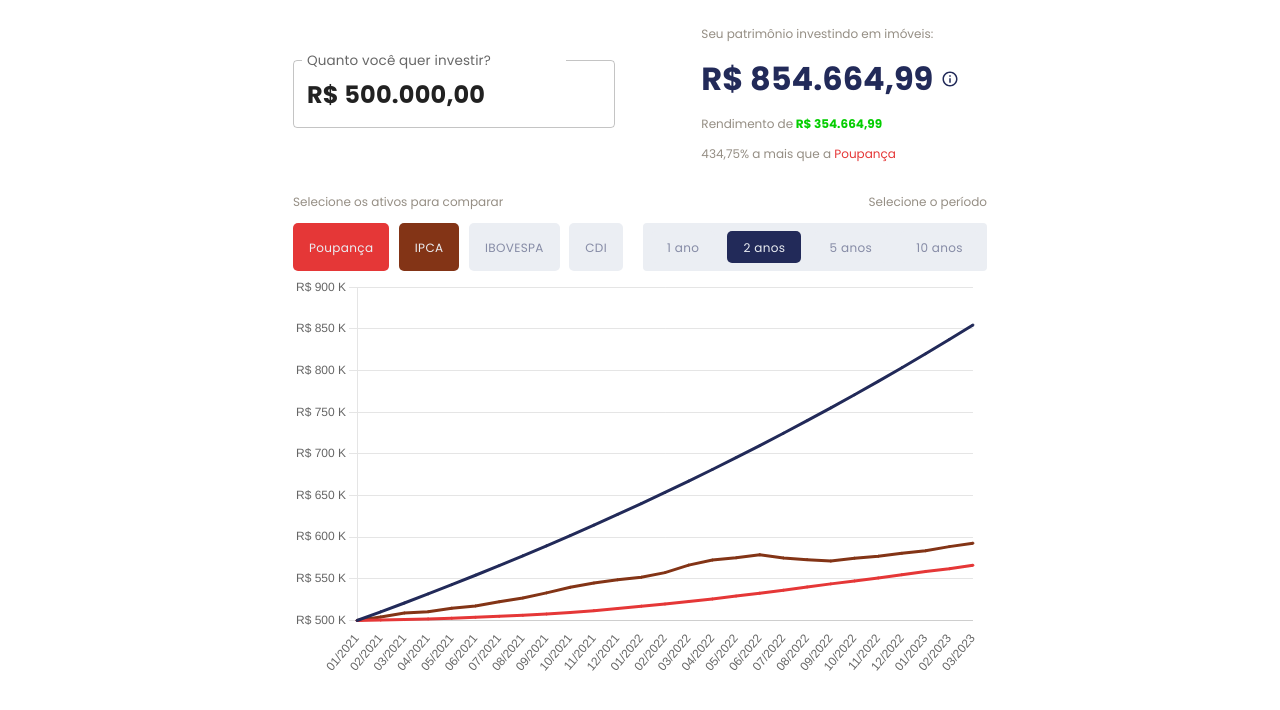
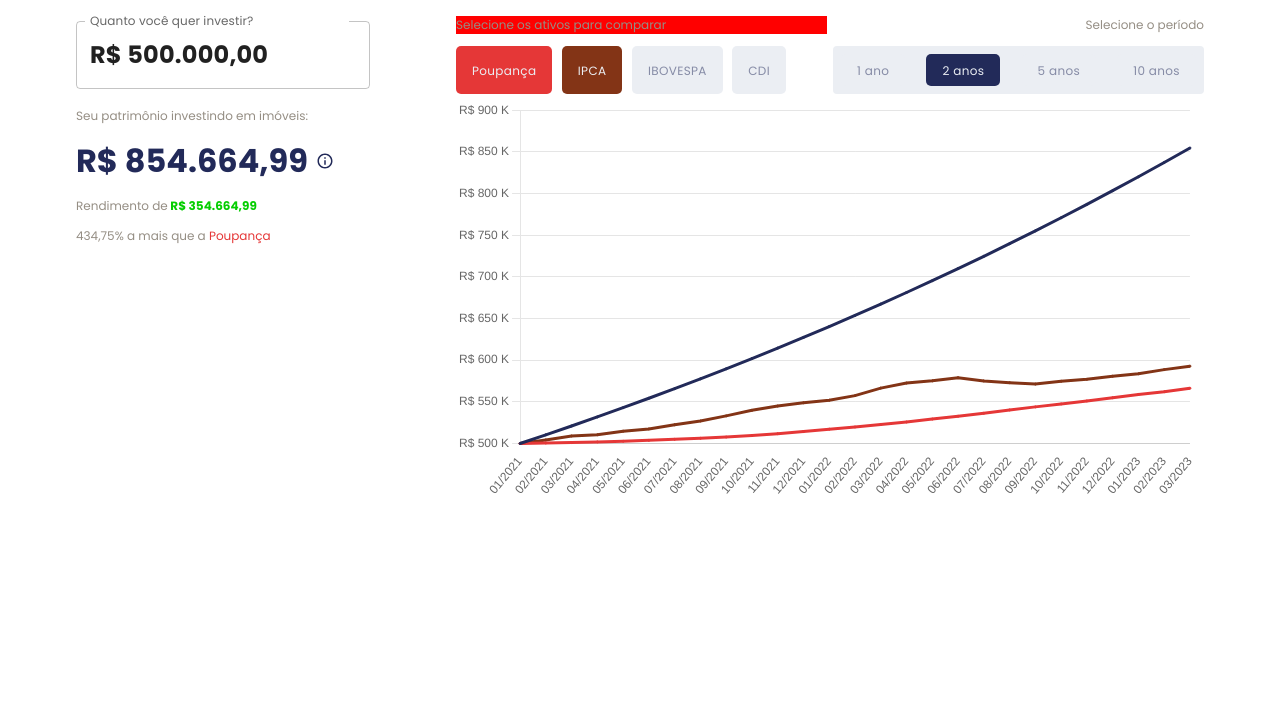
Before and after one commit to O-Investidor-Imobiliario/comparador, a React (Vite) app: page / in a window 1280 px wide. Shown: the top 710 px of the page. Built offline with nearby package versions, Linux system fonts and the light colour scheme.

Commit message:
feat: altera o posicionamento

```diff
--- a/src/components/CurrencyTextField/index.tsx
+++ b/src/components/CurrencyTextField/index.tsx
@@ -43,7 +43,7 @@ const CurrencyTextField: React.FC<CurrencyTextFieldProps> = ({
         style: { fontWeight: "bold", fontSize: 24 },
       }}
       InputLabelProps={{
-        style: { fontSize: 18 },
+        style: { fontSize: 16 },
       }}
       style={{ width: "100%" }}
     />
--- a/src/components/InvestmentComparator/index.tsx
+++ b/src/components/InvestmentComparator/index.tsx
@@ -117,8 +117,14 @@ export const InvestmentComparator = () => {
   };
   return (
     <div style={styles.container}>
+      <Row
+        style={{
+          alignItems: "start",
+        }}
+      >
+        <Column desktop={4} tablet={12} style={{ marginTop: 5 }}>
           <Row>
-        <Column mobile={12} desktop={7} tablet={6}>
+            <Column tablet={12} desktop={12} mobile={12}>
               <TextFieldContainer>
                 <CurrencyTextField
                   value={initialValue}
@@ -128,14 +134,16 @@ export const InvestmentComparator = () => {
                 />
               </TextFieldContainer>
             </Column>
-
-        <Column mobile={12} desktop={5} tablet={6}>
+          </Row>
+          <Row>
+            <Column tablet={12} desktop={12} mobile={12}>
               <ResultComponent />
             </Column>
           </Row>
-
+        </Column>
+        <Column desktop={8}>
           <Row>
-        <Column desktop={6} mobile={12} tablet={6}>
+            <Column desktop={6} tablet={12} mobile={12}>
               <ToggleButtonsMultiple
                 label={"Selecione os ativos para comparar"}
                 buttonsOptions={[
@@ -144,7 +152,11 @@ export const InvestmentComparator = () => {
                     value: "poupança",
                     backgroundColor: Colors.RED,
                   },
-              { title: "IPCA", value: "ipca", backgroundColor: Colors.BROWN },
+                  {
+                    title: "IPCA",
+                    value: "ipca",
+                    backgroundColor: Colors.BROWN,
+                  },
                   {
                     title: "IBOVESPA",
                     value: "ibovespa",
@@ -156,7 +168,7 @@ export const InvestmentComparator = () => {
                 values={investments}
               />
             </Column>
-        <Column desktop={6} mobile={12} tablet={6}>
+            <Column desktop={6} tablet={12} mobile={12}>
               <ToggleButtonsExclusive
                 label="Selecione o período"
                 buttonsOptions={[
@@ -175,11 +187,13 @@ export const InvestmentComparator = () => {
             </Column>
           </Row>
           <Row>
+            <Column desktop={12} mobile={12} tablet={12}>
               {chartData?.labels?.length > 0 && (
-          <Column desktop={12} mobile={12} tablet={12}>
                 <MultipleLineChart data={chartData} />
+              )}
             </Column>
-        )}
+          </Row>
+        </Column>
       </Row>
     </div>
   );
--- a/src/components/InvestmentComparator/styles.ts
+++ b/src/components/InvestmentComparator/styles.ts
@@ -2,7 +2,7 @@ import styled from "styled-components";
 
 export const styles = {
   container: {
-    maxWidth: 700,
+    maxWidth: 1140,
   },
   headerContainer: {
     minHeight: 200,
--- a/src/components/ToggleButtonsExclusive/styles.ts
+++ b/src/components/ToggleButtonsExclusive/styles.ts
@@ -1,6 +1,7 @@
 import styled from "styled-components";
 
 export const Label = styled.p`
+  margin-top: 0px;
   @media (max-width: 767px) {
     display: none;
   }
--- a/src/components/ToggleButtonsMultiple/index.tsx
+++ b/src/components/ToggleButtonsMultiple/index.tsx
@@ -46,7 +46,7 @@ export default function ToggleButtonsMultiple({
 
   return (
     <div>
-      <p>{label}</p>{" "}
+      <p style={{ marginTop: 0, backgroundColor: "red" }}>{label}</p>
       <ToggleButtonGroup
         value={values}
         onChange={onChange}
```
Lines whose indentation alone changed are shown as unchanged.
